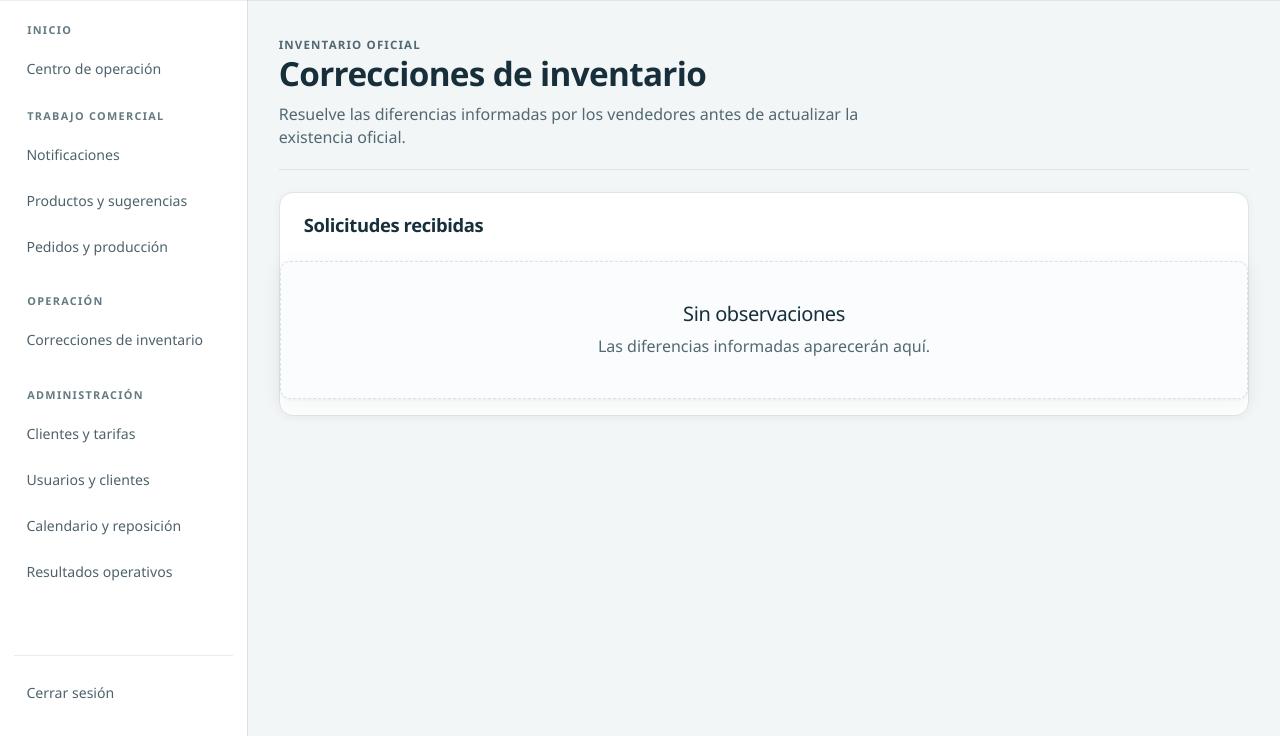
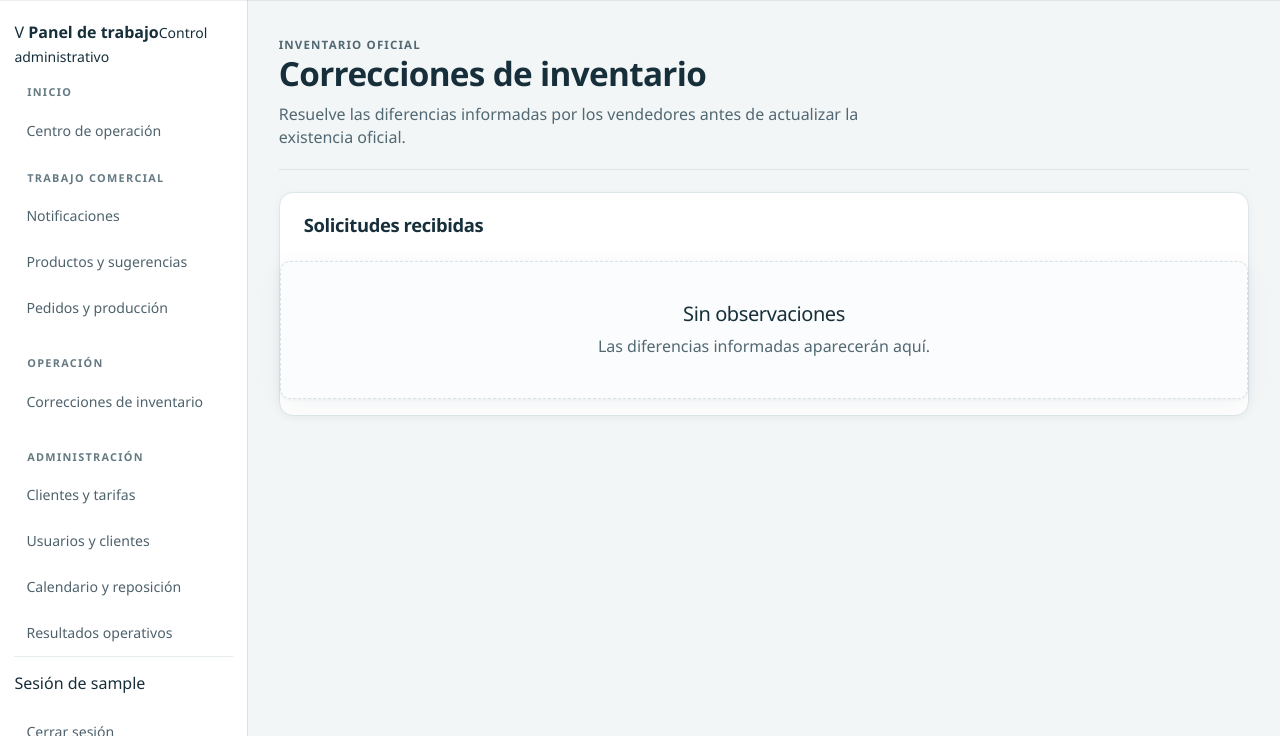
Before and after one commit to HenryBo06/ProyectoSistemaVitali, a Django app: page /correcciones/ in a window 1280 px wide. Shown: the part 64-800 px from the top of the page. Run offline with Django 5.2, Linux system fonts and the light colour scheme; the visitor is signed in with stand-in values (Sample User, id 1); data comes from the database, SQL or seed files in the repository; data that the repository does not hold is empty; some libraries are stand-ins or nearby versions.

Commit message:
feat(local-ui): clearer role-aware Django navigation

```diff
--- a/operations/templates/operations/navigation.html
+++ b/operations/templates/operations/navigation.html
@@ -1,4 +1,8 @@
 <nav class="side-nav" aria-label="Secciones">
+  <div class="nav-intro">
+    <span class="nav-intro-mark" aria-hidden="true">V</span>
+    <span><strong>Panel de trabajo</strong><small>{% if request.user.is_staff %}Control administrativo{% else %}Gestión de mi cartera{% endif %}</small></span>
+  </div>
   <p class="nav-caption">Inicio</p>
   {% if request.user.is_staff %}
   <a class="side-link {% if nav == 'pilot_dashboard' %}active{% endif %}"
@@ -93,6 +97,7 @@
   {% endif %}
 
   <div class="side-nav-footer">
+    <p class="nav-footer-caption">Sesión de {{ request.user.username }}</p>
     <form action="{% url 'logout' %}" method="post">
       {% csrf_token %}
       <button class="side-link side-logout" type="submit">Cerrar sesión</button>
```
